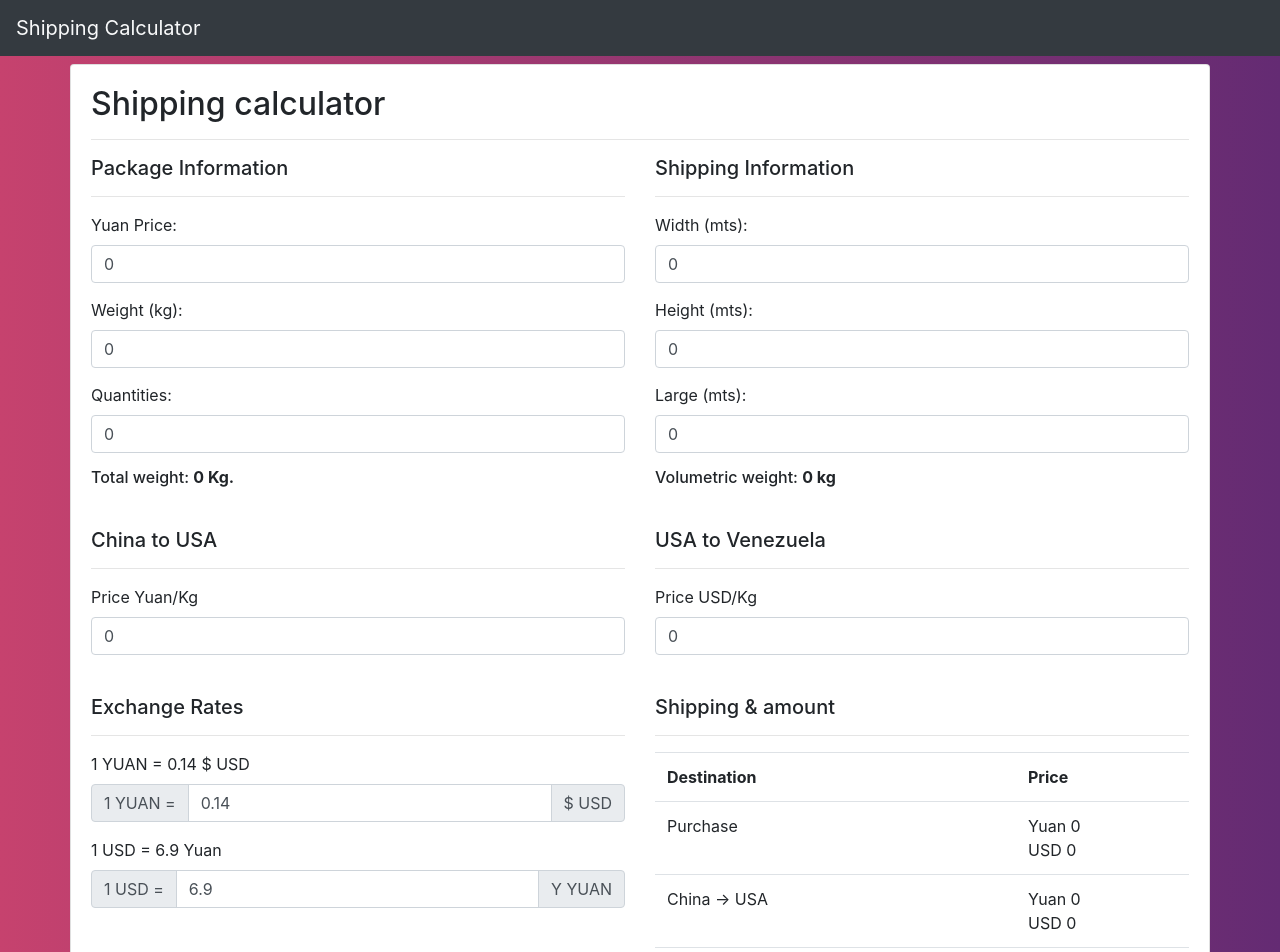
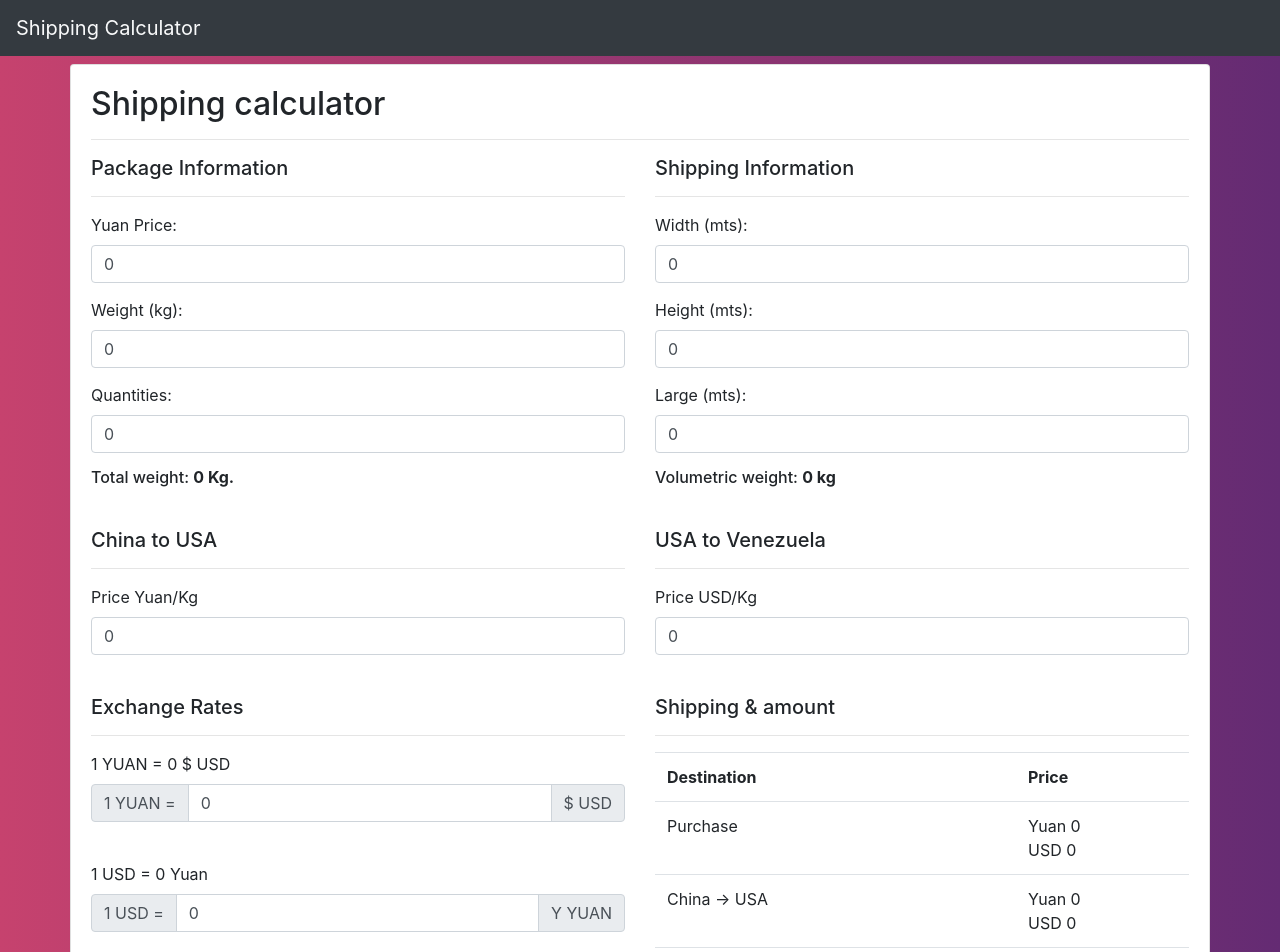
Before and after one commit to Helg18/angular-shipping-calculator, an Angular app: page / in a window 1280 px wide. Shown: the top 952 px of the page. Built offline with nearby package versions, Linux system fonts and the light colour scheme.

Commit message:
Cambiando los valores de las monedas

```diff
--- a/src/app/app.component.html
+++ b/src/app/app.component.html
@@ -65,17 +65,18 @@
               <div class="input-group-prepend">
                 <span class="input-group-text" id="basic-addon1">1 YUAN = </span>
               </div>
-              <input type="number" class="form-control" id="usd" aria-describedby="usd" [(ngModel)]="shipping.yuanUsd" >
+              <input type="number" class="form-control" id="usd" aria-describedby="usd" min="0" [(ngModel)]="shipping.yuanUsd" (change)="setChangeYuan()">
               <div class="input-group-append">
                 <span class="input-group-text">$ USD</span>
               </div>
             </div>
+            <br>
             <label for="yuan">1 USD = {{ shipping.usdYuan }} Yuan</label>
             <div class="input-group mb-3">
               <div class="input-group-prepend">
                 <span class="input-group-text" id="basic-addon2">1 USD = </span>
               </div>
-              <input type="text" class="form-control" id="yuan" aria-describedby="yuan" [(ngModel)]="shipping.usdYuan">
+              <input type="number" class="form-control" id="yuan" aria-describedby="yuan" min="0" [(ngModel)]="shipping.usdYuan" (change)="setChangeUsd()">
               <div class="input-group-append">
                 <span class="input-group-text">Y YUAN</span>
               </div>
--- a/src/app/app.component.ts
+++ b/src/app/app.component.ts
@@ -76,4 +76,13 @@ export class AppComponent {
     this.shipping.usdGrandTotal = this.shipping.purchaseUsd + this.shipping.usaUsd + this.shipping.vzlaUsd;
   }
 
+  // Set amount to yuan
+  setChangeYuan() {
+    this.initialPoint();
+  }
+
+  // Set amount to USD
+  setChangeUsd() {
+    this.initialPoint();
+  }
 }
--- a/src/app/models/shipping.ts
+++ b/src/app/models/shipping.ts
@@ -1,6 +1,6 @@
 export class Shipping {
-  usdYuan = 6.9;
-  yuanUsd = 0.14;
+  usdYuan = 0;
+  yuanUsd = 0;
   // Package Information
   price = 0;
   weight = 0;
```
